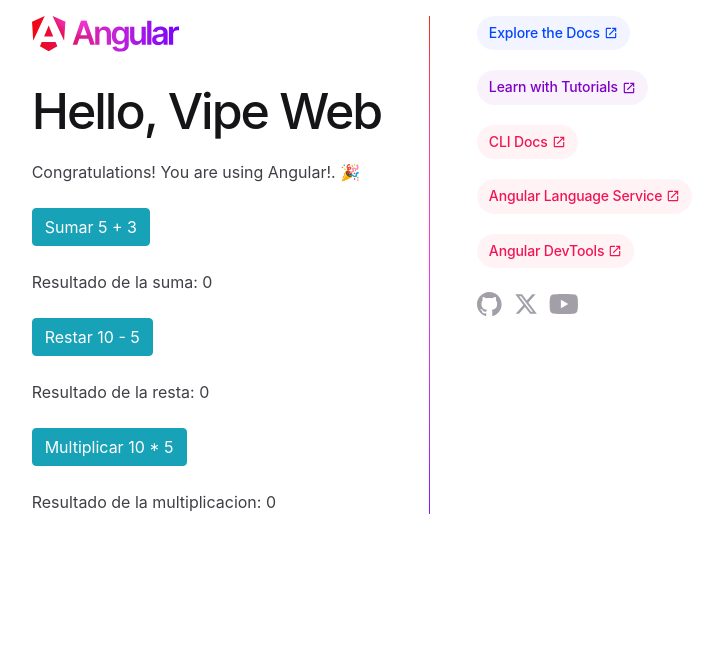
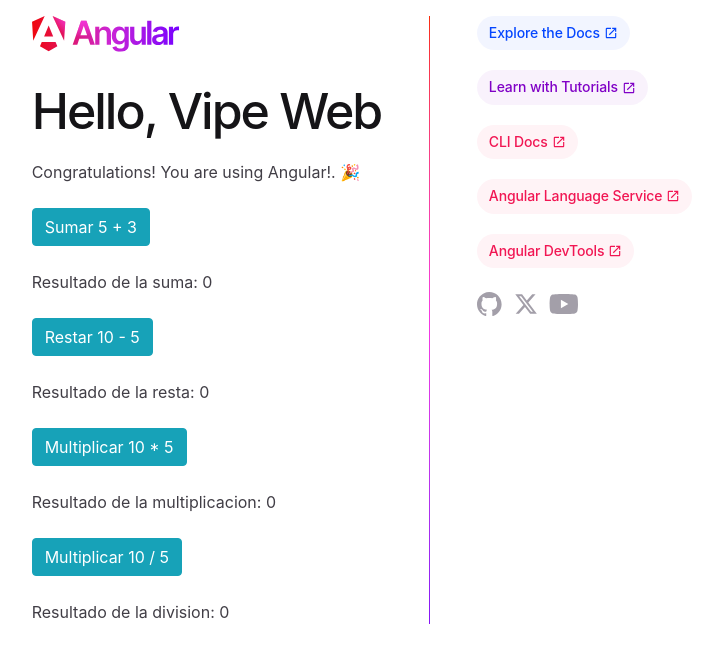
Before and after one commit to Marlon-Vipe/HW-Angular, an Angular app: page / in a window 1280 px wide. Shown: the top 658 px of the page, without its empty margins (278-988 px from the left). Built offline with nearby package versions, Linux system fonts and the light colour scheme.

Commit message:
add division

```diff
--- a/src/app/app.component.html
+++ b/src/app/app.component.html
@@ -237,6 +237,9 @@
         <br>
         <button class="btn btn-info" (click)="multiplicar()">Multiplicar 10 * 5</button>
         <p>Resultado de la multiplicacion: {{ result_mult }}</p>
+        <br>
+        <button class="btn btn-info" (click)="dividir()">Multiplicar 10 / 5</button>
+        <p>Resultado de la division: {{ result_div }}</p>
       </div>
     </div>
     <div class="divider" role="separator" aria-label="Divider"></div>
--- a/src/app/app.component.ts
+++ b/src/app/app.component.ts
@@ -13,6 +13,7 @@ export class AppComponent {
   result_add: number = 0;
   result_substract: number = 0;
   result_mult: number = 0;
+  result_div: number = 0;
 
   sumar() {
     this.result_add = 5 + 3;
@@ -25,4 +26,8 @@ export class AppComponent {
   multiplicar(){
     this.result_mult = 10*5;
   }
+
+  dividir(){
+    this.result_div = 10/5;
+  }
 }
```
